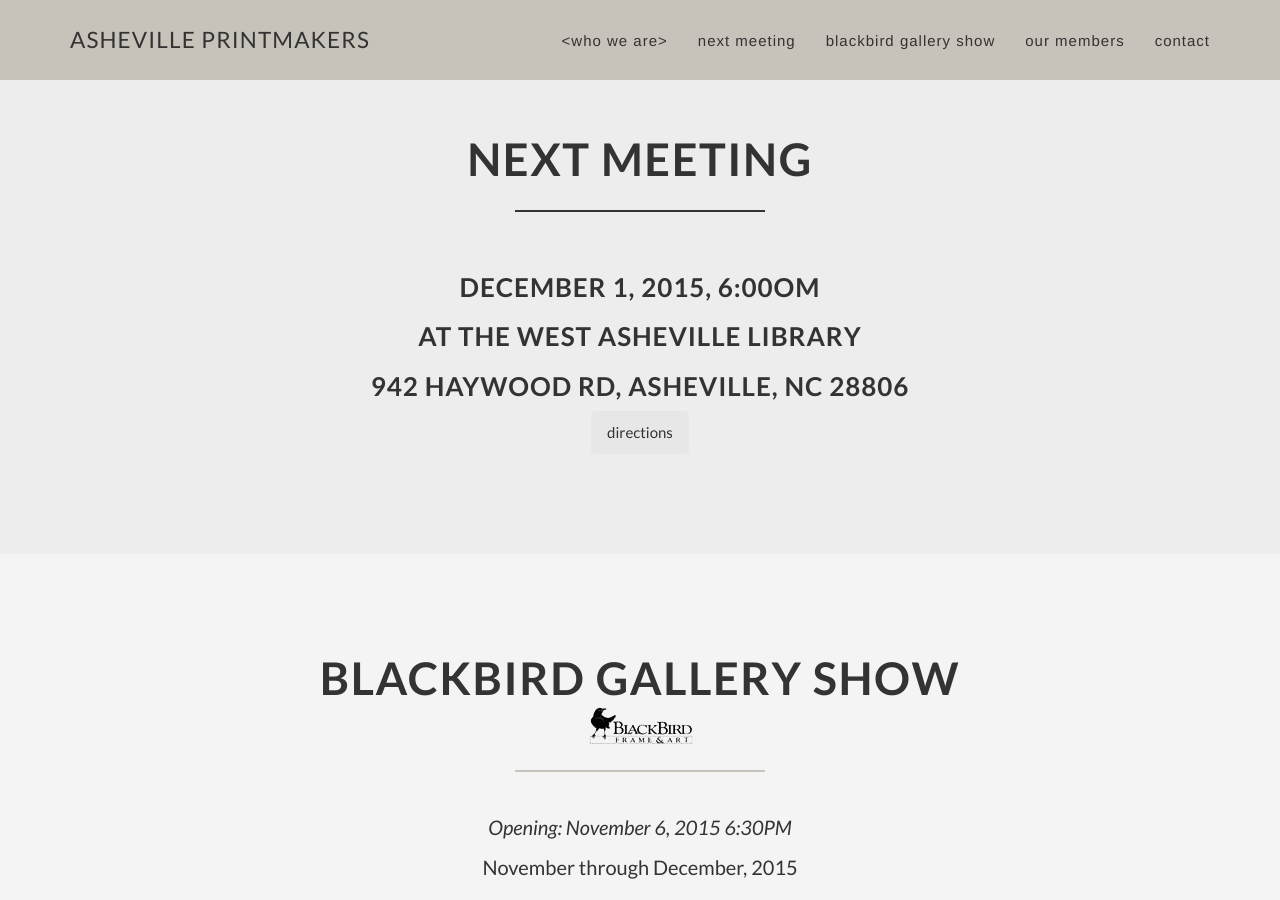
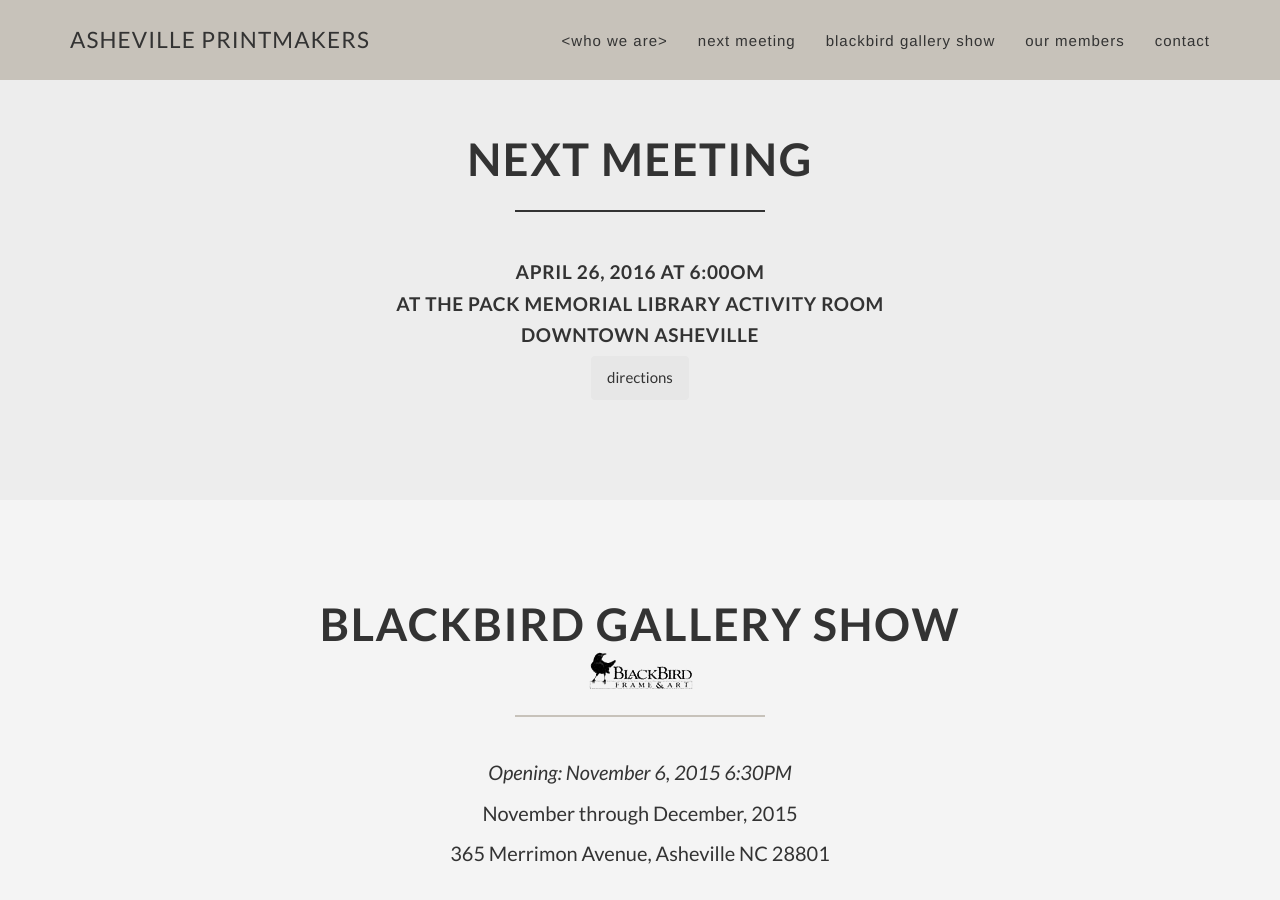
Before and after one commit to clayh53/avl_printmakers, a Jekyll site: the page built from index.html, in a window 1280 px wide and 900 px high, scrolled down 1796 px. Built offline with Jekyll 4.4.1, drawn with Linux system fonts in a browser that asks for light colours.

Commit message:
Updated April meeting

```diff
--- a/_includes/next-meeting.html
+++ b/_includes/next-meeting.html
@@ -11,11 +11,12 @@
 
                 <div class="col-lg-12 text-center" >
 
-                    <h3>December 1, 2015, 6:00OM</h3>
-                    <h3>at the West Asheville Library</h3>
-                    <h3>942 Haywood Rd, Asheville, NC 28806</h3>
-                    <a target="_blank" class = "btn" href="https://www.google.com/maps/place/West+Asheville+Library/@35.5808144,-82.6017065,15z/data=!4m2!3m1!1s0x0:0xdbde11c33d2615d3">directions</a>
-
+                    <h4>April 26, 2016 at 6:00OM</h4>
+                    <h4>at the Pack Memorial Library Activity room</h4>
+                    <h4>Downtown Asheville</h4>
+                    <!-- <h3>942 Haywood Rd, Asheville, NC 28806</h3>
+                    <a target="_blank" class = "btn" href="https://www.google.com/maps/place/West+Asheville+Library/@35.5808144,-82.6017065,15z/data=!4m2!3m1!1s0x0:0xdbde11c33d2615d3">directions</a> -->
+                    <a target="_blank" class = "btn" href="https://goo.gl/maps/hPSoTNCcisK2">directions</a>
                 </div>
 
             </div>
```
